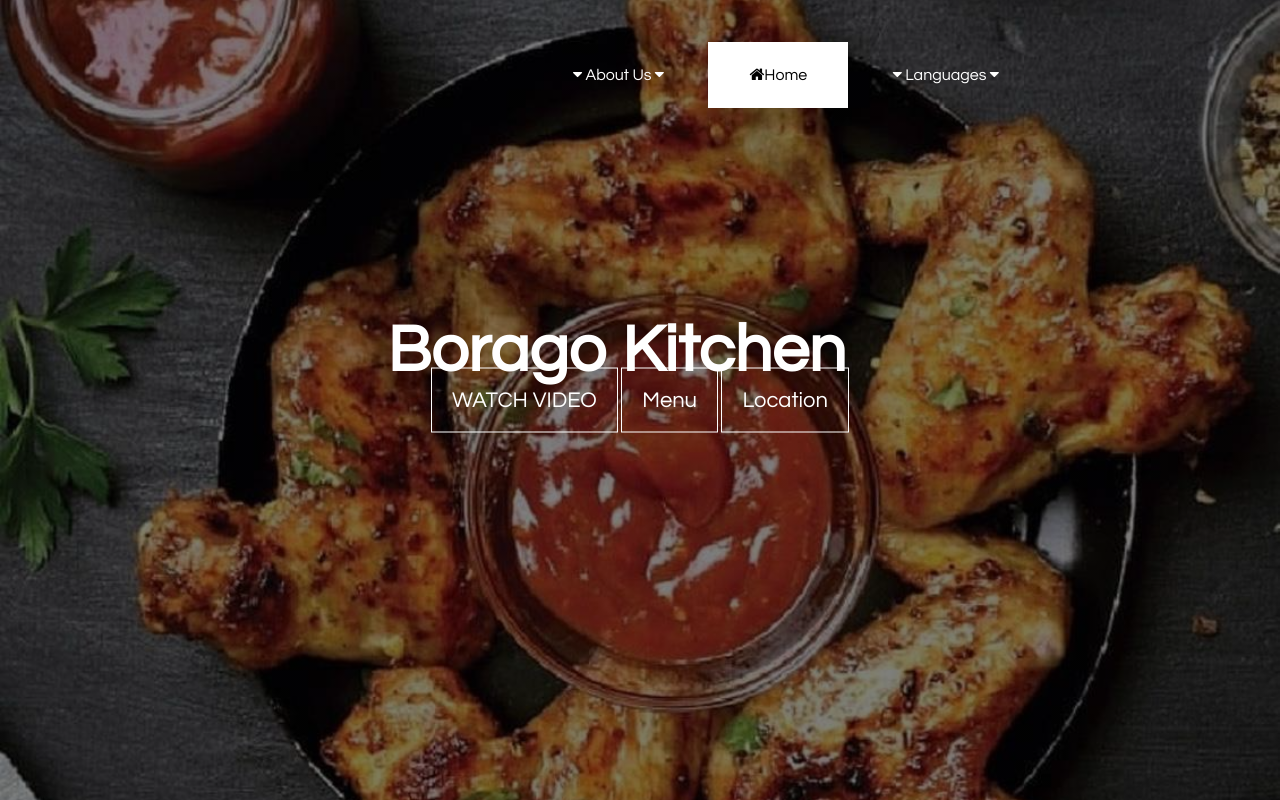
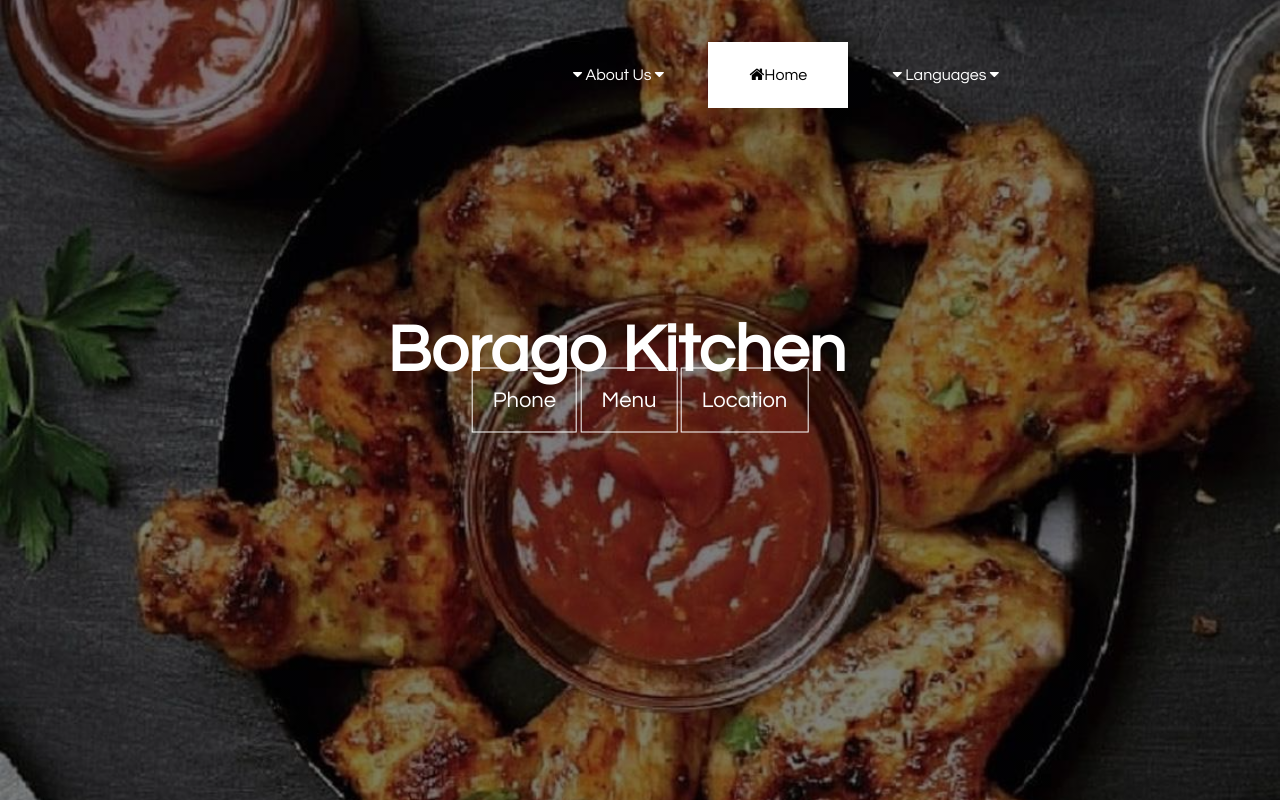
Before and after one commit to BoragoKitchen/BoragoKitchen.en, a plain HTML site: page index.html in a window 1280 px wide. Drawn offline with Linux system fonts and the light colour scheme.

Commit message:
Update index.html
Signed-off-by: BoragoKitchen <121640286+BoragoKitchen@users.noreply.github.com>

```diff
--- a/index.html
+++ b/index.html
@@ -42,7 +42,7 @@
 		 	<h1>Borago Kitchen</h1>
 		 </div>
 		 <div class="button">
-		 	<a href="https://www.youtube.com" class="btn">WATCH VIDEO</a>
+		 	<a href="tel:+359888757350" class="btn">Phone</a>
 		 	<a href="#" class="btn">Menu</a>
 		 	<a href="https://www.google.com/maps/dir/43.4176,24.6022144/43.3915968,24.621796/@43.4051897,24.5948641,14z/data=!3m1!4b1!4m4!4m3!1m1!4e1!1m0%22%3ELocation" class="btn">Location</a>
 		 </div>
```
